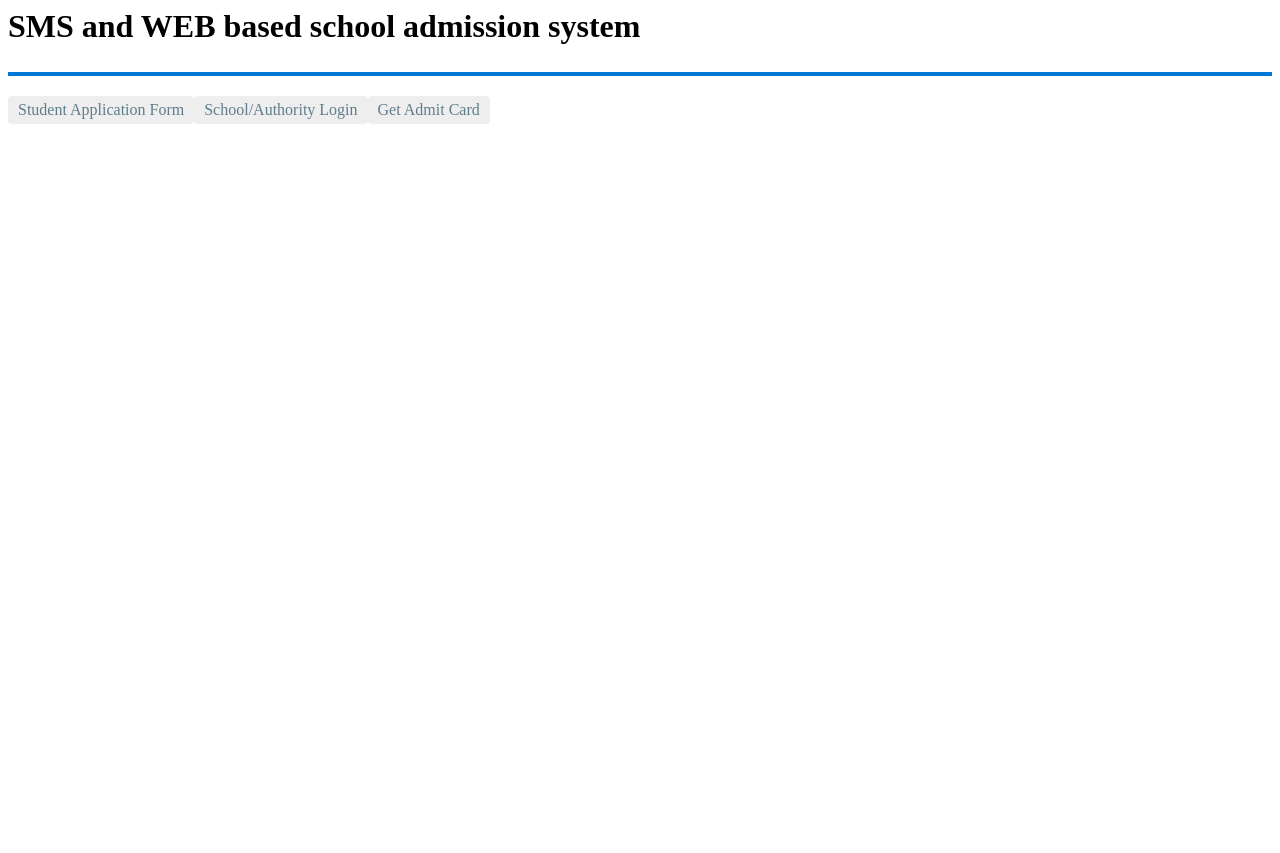
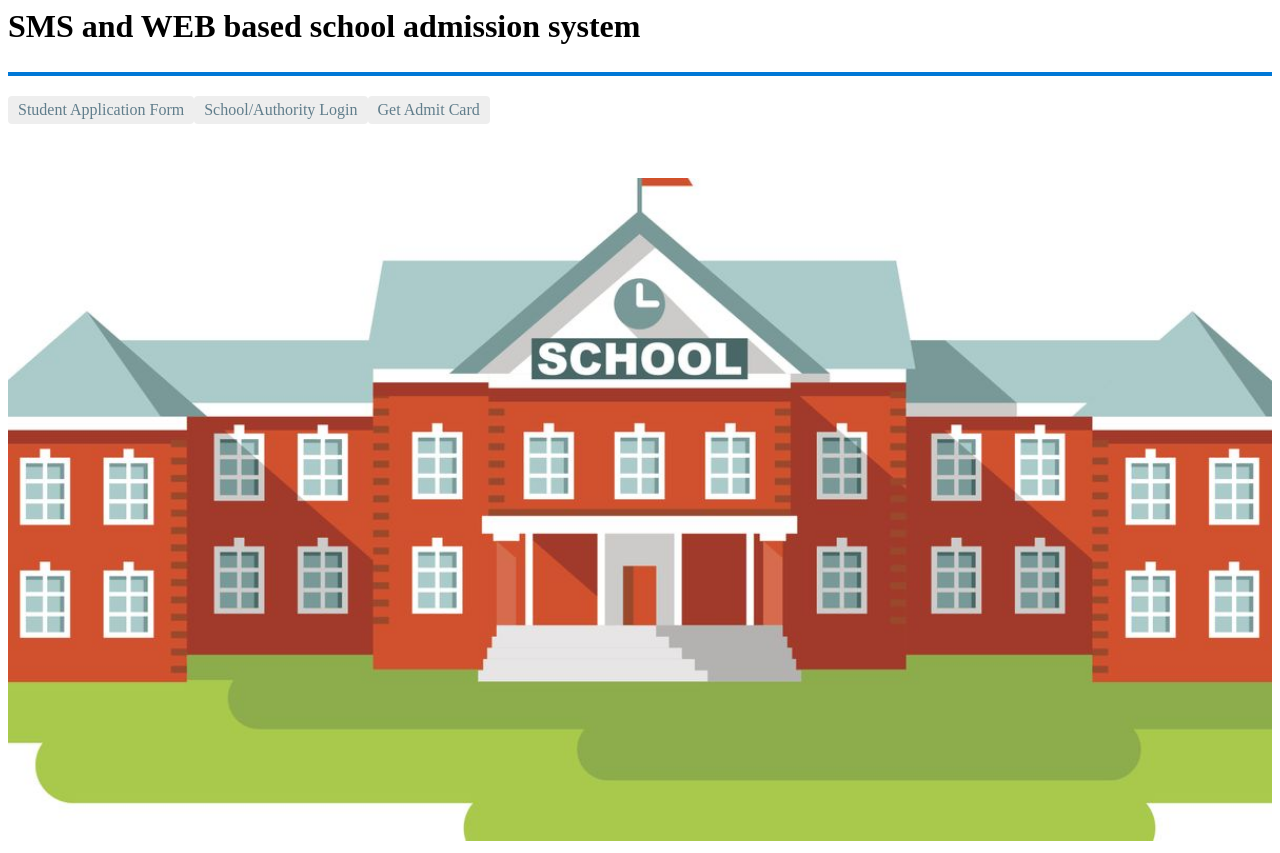
Before and after one commit to Tanvirtonoy/Student-Application, an Angular app: page / in a window 1280 px wide. Before the commit the page ends 800 px from the top, so only its background shows below. Built offline with nearby package versions, Linux system fonts and the light colour scheme.

Commit message:
school icon added

```diff
--- a/src/app/app.component.html
+++ b/src/app/app.component.html
@@ -1,5 +1,6 @@
 <h2>SMS and WEB based school admission system</h2>
 <div class="header-bar"></div>
+
 <nav>
   <!-- <a routerLink="" routerLinkActive="active">Admission Circular</a>
   <a routerLink="" routerLinkActive="active">Circular for Dhaka</a> -->
@@ -8,5 +9,6 @@
   <a routerLink="/admit" routerLinkActive="active">Get Admit Card</a>
   <!-- <a routerLink="" routerLinkActive="active">Software User Manual</a> -->
 </nav>
-
+<br><br><br>
+<img src="../assets/School-building.jpg" alt="School Building" width="100%" height="100%">
 <router-outlet></router-outlet>
```
Also changed, not shown: src/assets/School-building.jpg (added).
